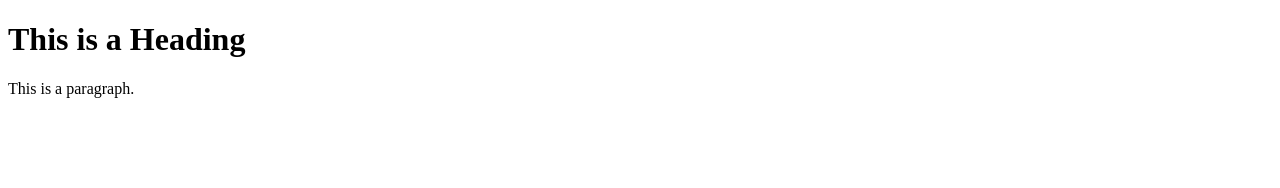
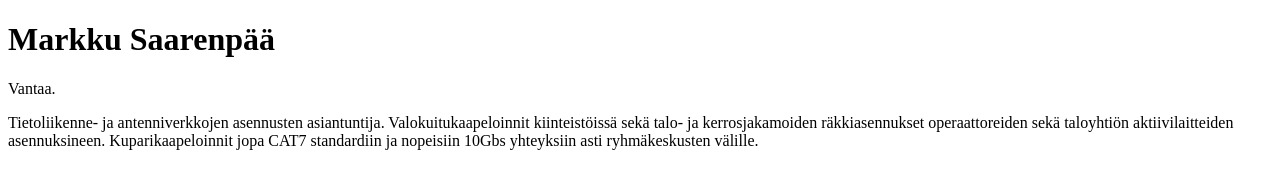
Before and after one commit to MJS69/oma, a plain HTML site: page portfolio/index.html in a window 1280 px wide. Drawn offline with Linux system fonts and the light colour scheme.

Commit message:
Update index.html

```diff
--- a/portfolio/index.html
+++ b/portfolio/index.html
@@ -5,8 +5,17 @@
 </head>
 <body>
 
-<h1>This is a Heading</h1>
-<p>This is a paragraph.</p>
+<h1>Markku Saarenpää</h1>
+<p>Vantaa.</p>
+Tietoliikenne- ja antenniverkkojen asennusten asiantuntija.
+
+Valokuitukaapeloinnit kiinteistöissä sekä talo- ja kerrosjakamoiden
+räkkiasennukset operaattoreiden sekä
+taloyhtiön aktiivilaitteiden asennuksineen.
+
+Kuparikaapeloinnit jopa CAT7 standardiin ja nopeisiin 10Gbs yhteyksiin asti ryhmäkeskusten välille.
+
+
 
 </body>
 </html>
```
